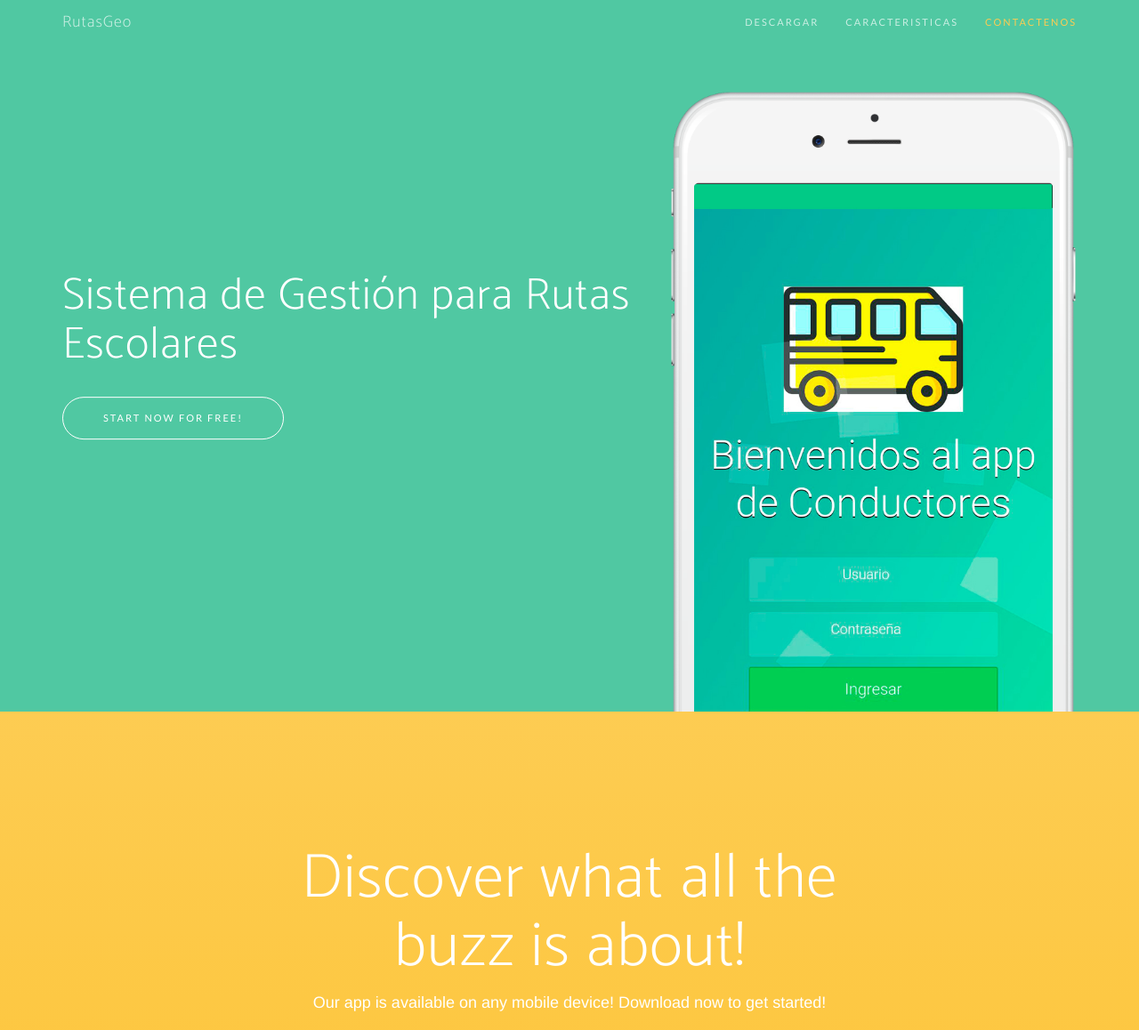
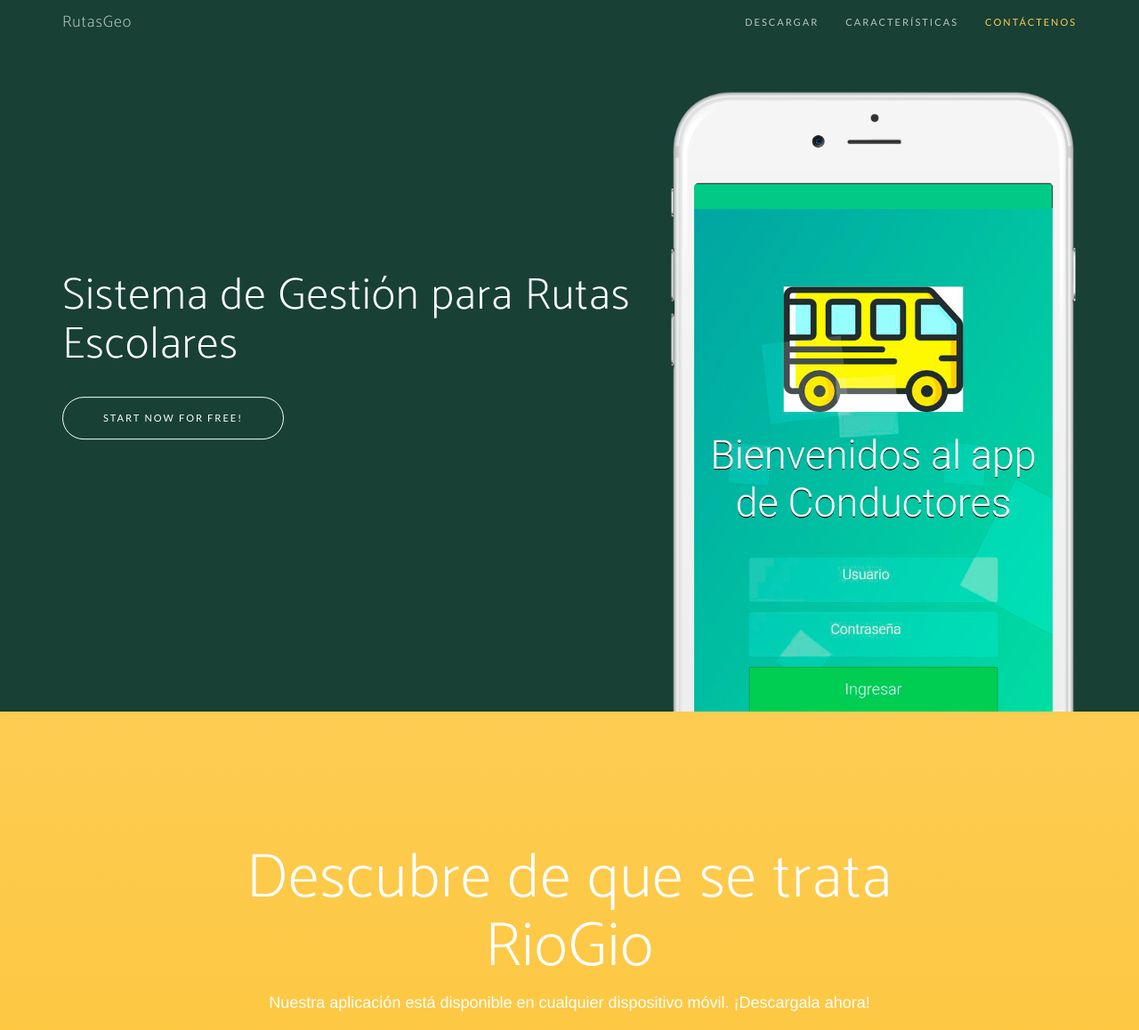
Before and after one commit to BrianCortes/RutasGeo, a website: page index.html in a window 1280 px wide. Shown: the top 1158 px of the page at 89% size. Drawn offline with nearby package versions, Linux system fonts and the light colour scheme; a web font is replaced by a local one.

Commit message:
fixed in copies

```diff
--- a/index.html
+++ b/index.html
@@ -55,10 +55,10 @@
                         <a class="page-scroll" href="#download">Descargar</a>
                     </li>
                     <li>
-                        <a class="page-scroll" href="#features">Caracteristicas</a>
+                        <a class="page-scroll" href="#features">Características</a>
                     </li>
                     <li>
-                        <a class="page-scroll" href="#contact">Contactenos</a>
+                        <a class="page-scroll" href="#contact">Contáctenos</a>
                     </li>
                 </ul>
             </div>
@@ -101,8 +101,10 @@
         <div class="container">
             <div class="row">
                 <div class="col-md-8 col-md-offset-2">
-                    <h2 class="section-heading">Discover what all the buzz is about!</h2>
-                    <p>Our app is available on any mobile device! Download now to get started!</p>
+                    <h2 class="section-heading">Descubre de que se trata RioGio</h2>
+                    <p>
+                      Nuestra aplicación está disponible en cualquier dispositivo móvil. ¡Descargala ahora!
+                    </p>
                     <div class="badges">
                         <a class="badge-link" href="#"><img src="img/google-play-badge.svg" alt=""></a>
                         <a class="badge-link" href="#"><img src="img/app-store-badge.svg" alt=""></a>
@@ -144,8 +146,8 @@
                             <div class="col-md-6">
                                 <div class="feature-item">
                                     <i class="icon-screen-smartphone text-primary"></i>
-                                    <h3>Device Mockups</h3>
-                                    <p class="text-muted">Ready to use HTML/CSS device mockups, no Photoshop required!</p>
+                                    <h3>Facíl de usar</h3>
+                                    <p class="text-muted">Ofrecemos una experiencia de usario unica</p>
                                 </div>
                             </div>
                             <div class="col-md-6">
--- a/less/new-age.less
+++ b/less/new-age.less
@@ -133,11 +133,11 @@ p {
 // Homepage Header
 
 header {
-    position: relative;
+    position: relative
     width: 100%;
     min-height: auto;
     overflow-y: hidden;
-    background: #50c8a2;
+    background: #184035;
     /*background: url("../img/bg-pattern.png"), @theme-secondary; /* fallback for old browsers */
     /*background: url("../img/bg-pattern.png"), -webkit-linear-gradient(to left, @theme-secondary , @theme-tertiary); /* Chrome 10-25, Safari 5.1-6 */
     /*background: url("../img/bg-pattern.png"), linear-gradient(to left, @theme-secondary , @theme-tertiary); /* W3C, IE 10+/ Edge, Firefox 16+, Chrome 26+, Opera 12+, Safari 7+ */
```
Also changed, not shown: css/new-age.css, css/new-age.min.css.
